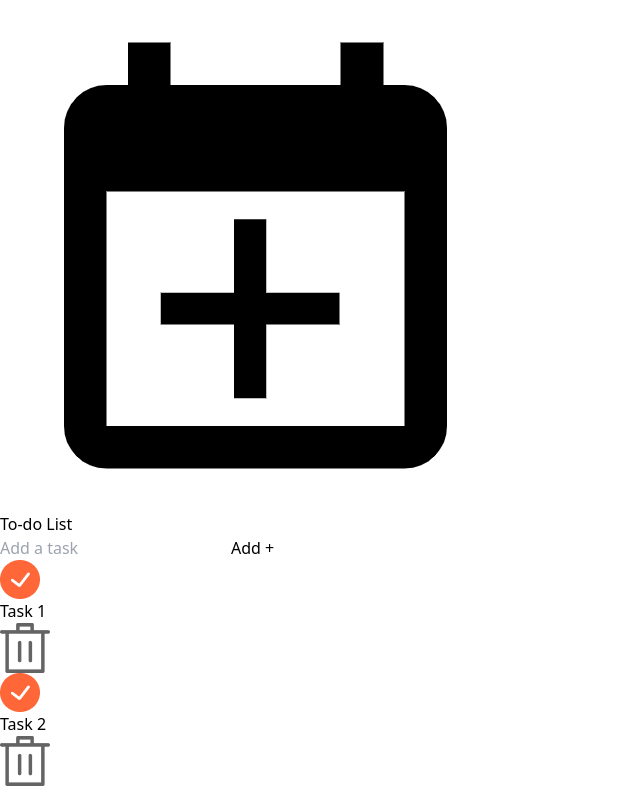
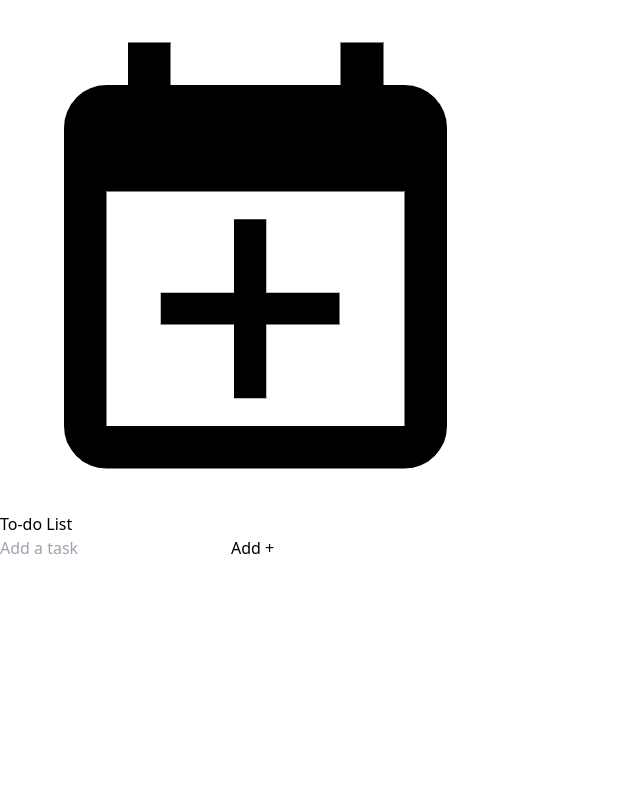
Before and after one commit to Jiten28/ToDo-List, a React (Vite) app in the folder Task1(To-do List)/: page / in a window 1280 px wide. Shown: the whole page, without its empty margins (0-640 px from the left). Built offline with nearby package versions, Linux system fonts and the light colour scheme.

Commit message:
completed the add button working

```diff
--- a/Task1(To-do List)/src/Components/Todo.jsx
+++ b/Task1(To-do List)/src/Components/Todo.jsx
@@ -42,8 +42,10 @@ const Todo = () => {
 
         {/* tasks */}
         <div className=''>
-            <TodoItems text="Task 1"/>
-            <TodoItems text="Task 2"/>
+            {todoList.map((item, index) => {
+                return <TodoItems key={index}
+                text={item.text} id={item.id} isComplete={item.isComplete}/>
+            })}
         </div>
     </div>
   )
--- a/Task1(To-do List)/src/Components/TodoItems.jsx
+++ b/Task1(To-do List)/src/Components/TodoItems.jsx
@@ -3,7 +3,7 @@ import tick from '../assets/tick.png'
 import not_tick from '../assets/not_tick.png'
 import delete_icon from '../assets/delete.png'
 
-const TodoItems = ({text}) => {
+const TodoItems = ({text, id, isComplete}) => {
   return (
     <div className='flex items-center my-3 gap-2
                     bg-blue-100 rounded-lg p-2 '>
```
